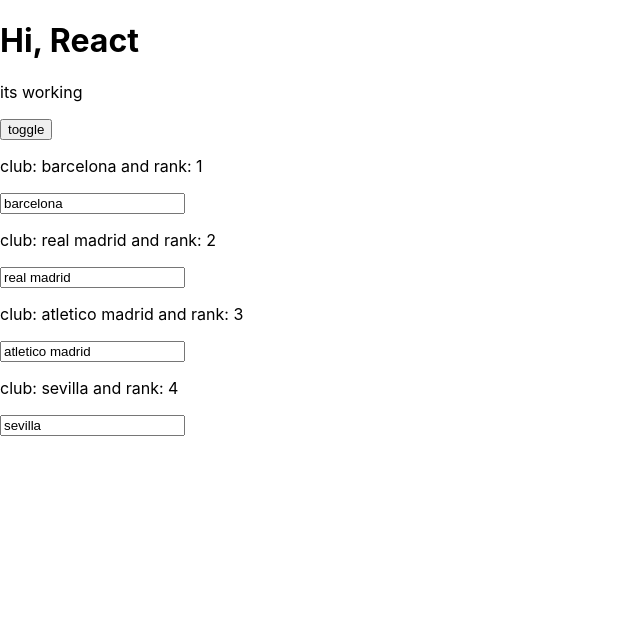
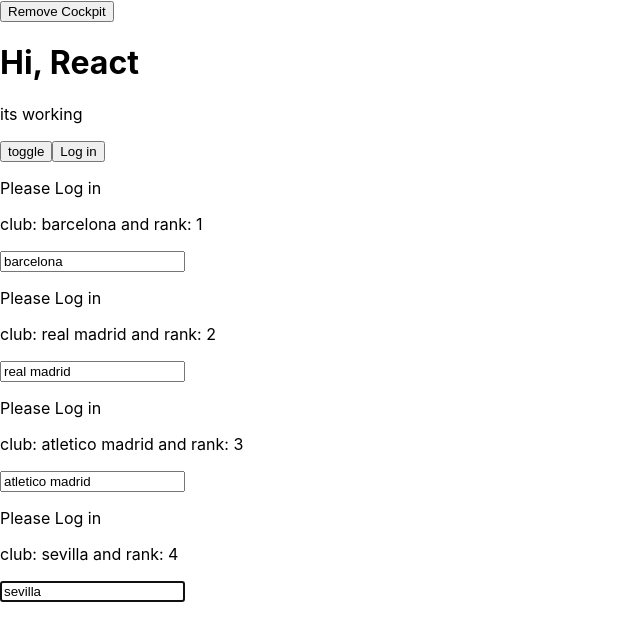
Before and after one commit to sameerskamdar/reactBeginner, a React app: page / in a window 1280 px wide. Both pictures are taken after a click on the button "toggle". Shown: the top 640 px of the page, without its empty margins (0-640 px from the left). Built offline with nearby package versions, Linux system fonts and the light colour scheme.

Commit message:
component concepts

```diff
--- a/package.json
+++ b/package.json
@@ -39,6 +39,7 @@
     "postcss-loader": "3.0.0",
     "postcss-preset-env": "6.0.6",
     "postcss-safe-parser": "4.0.1",
+    "prop-types": "^15.7.2",
     "radium": "^0.25.0",
     "react": "^16.5.2",
     "react-app-polyfill": "^0.1.3",
--- a/src/components/CockPit/Cockpit.js
+++ b/src/components/CockPit/Cockpit.js
@@ -1,24 +1,52 @@
-import React from 'react';
-import classes from './Cockpit.css'
+import React, { useEffect, useRef, useContext } from 'react';
+import classes from './Cockpit.css';
+import AuthContext from '../../context/auth-context';
 
 const cockpit = (props) => {
+  const toggleBtnRef = useRef(null);
+  const authContext = useContext(AuthContext);
+
+  console.log(authContext.authenticated);
+  useEffect(() => {
+      console.log('[Cockpit.js useEffect]')
+      /* setTimeout(()=>{
+        alert('Saved data to cloud!');
+      }, 1000); */
+      //toggleBtnRef.current.click();
+      return()=>{
+        console.log('[Cockpit.js] cleanup work in useEffect');
+      }
+    }, []);
+
+    useEffect(() => {
+      console.log('[Cockpit.js 2nd useEffect]');
+      return()=>{
+        console.log('[Cockpit.js] cleanup work in 2nd useEffect');
+      }
+    });
+
     let btnClass = "";
     if(props.showClubs){
         btnClass = classes.Red;
     }
     let assignedClasses = [];
-        if(props.persons.length <= 2){
+        if(props.personsLength <= 2){
           assignedClasses.push( classes.red);
         }
-        if(props.persons.length <= 1){
+        if(props.personsLength <= 1){
           assignedClasses.push( classes.bold );
         }
     return(
         <div className={classes.Cockpit}>
             <h1>Hi, React</h1>
             <p className={assignedClasses.join(' ')}>its working</p>
-            <button className={btnClass} onClick={props.clicked}>toggle</button>
+            <button ref={toggleBtnRef} className={btnClass} onClick={props.clicked}>toggle</button>
+           {/*  <AuthContext.Consumer>
+              {context => <button onClick={context.login}>Log in</button>}
+            </AuthContext.Consumer> */
+            }
+             <button onClick={authContext.login}>Log in</button>
         </div>
         );
 };
-export default cockpit;
+export default React.memo(cockpit);
--- a/src/components/Persons/Person/Person.js
+++ b/src/components/Persons/Person/Person.js
@@ -1,22 +1,55 @@
-import React from 'react';
-//import '../../containers/App.css';
+import React, {Component} from 'react';
 import classes from './Person.css';
-const person = (props) => {
-    // const style = {
-    //     '@media (min-width: 500px)':{
-    //         width:'450px'
-    //     }
-    // }
+import withClass from '../../../hoc/withClass';
+import PropTypes from 'prop-types';
+import Aux from '../../../hoc/Auxiliary';
+import AuthContext from '../../../context/auth-context';
+
+class Person extends Component {
+
+    constructor(props){
+        super(props);
+        this.inputElementRef = React.createRef();
+    }
+
+    static contextType = AuthContext;
+
+    getSnapshotBeforeUpdate(prevProps, prevState){
+        console.log('[Person.js] getSnapshotBeforeUpdate');
+        return { message: "Person snapshot!"};
+    }
+
+    componentDidMount(){
+        this.inputElementRef.current.focus();
+        console.log(this.context.authenticated);
+    }
+
+    componentDidUpdate(){
+        console.log('[Person.js] componentDidUpdate')
+    }
+    render(){
     console.log('[Person.js] rendering...')
     return (
+        <Aux>
+            {this.context.authenticated ? <p>Authenticated!</p> : <p>Please Log in</p>}
+            <p onClick={this.props.click}> club: {this.props.club} and
+            rank: {this.props.position}
+            </p>
+            <p>{this.props.children}</p>
+            <input type='text' onChange={this.props.changed} value={this.props.club}
+                   //ref={(inputEl) => {this.inputElement = inputEl}}
+                   ref={this.inputElementRef}
+            />
+        </Aux>
+    );
+    }
+};
 
-        <div className={classes.Person}>
-            <p onClick={props.click}> club: {props.club} and
-            rank: {props.position}
-            </p>
-            <p>{props.children}</p>
-            <input type='text' onChange={props.changed} value={props.club}/>
-        </div>
-    )
+Person.propTypes = {
+    click: PropTypes.func,
+    club: PropTypes.string,
+    position: PropTypes.number,
+    changed: PropTypes.func
 };
-export default person;
+
+export default withClass(Person, classes.Person);
--- a/src/components/Persons/Persons.js
+++ b/src/components/Persons/Persons.js
@@ -1,17 +1,54 @@
-import React from 'react';
+import React, { PureComponent } from 'react';
 import Person from './Person/Person';
 
-const persons = (props) =>  {
+class Persons extends PureComponent {
+    /* static getDerivedStateFromProps(props, state){
+        console.log('[Persons.js] getDerivedStateFromProps')
+        return state;
+    } */
+
+    /* componentWillReceiveProps(props){
+        console.log('[Persons.js] componentWillReceiveProps', props);
+    }
+ */
+   /*  shouldComponentUpdate(nextProps, nextState){
+        console.log('[Persons.js] shouldComponentUpdate');
+        if(nextProps.persons !== this.props.persons)
+        return true;
+        return true;
+    } */
+
+    getSnapshotBeforeUpdate(prevProps, prevState){
+        console.log('[Persons.js] getSnapshotBeforeUpdate');
+        return { message: "snapshot!"};
+    }
+
+   /*  componentWillUpdate(){
+
+    } */
+
+    componentDidUpdate(prevProps, prevState, snapshot){
+        console.log('[Persons.js] componentDidUpdate ');
+        console.log(snapshot)
+    }
+
+    componentWillUnmount()
+    {
+        console.log('[Persons.js] componentWillUnmount');
+    }
+
+    render(){
     console.log('[Persons.js] rendering...');
-    return props.persons.map( (person, index) => {
+    return this.props.persons.map( (person, index) => {
         return (
-            <Person click={()=>props.clicked(index)}
+            <Person click={()=>this.props.clicked(index)}
                                   club={person.club}
                                   position={person.position}
                                   key={person.id}
-                                  changed={(event)=>props.changed(event, person.id)}
+                                  changed={(event)=>this.props.changed(event, person.id)}
                                   />
       )})
-    };
+    }
+}
 
-export default persons;
+export default Persons;
--- a/src/containers/App.js
+++ b/src/containers/App.js
@@ -2,6 +2,9 @@
 import classes from './App.css';
 import Persons from '../components/Persons/Persons';
 import Cockpit from '../components/CockPit/Cockpit'
+import withClass from '../hoc/withClass';
+import Aux from '../hoc/Auxiliary';
+import Auth from '../context/auth-context'
 //import Radium, {StyleRoot} from 'radium';
 
 class App extends Component {
@@ -11,12 +14,15 @@
   }
   state = {
     persons: [
-      { id: 'adsdf', club:'barcelona', position:'1'},
-      { id: 'gbsbg', club:'real madrid', position:'2'},
-      { id: 'ujett', club:'atletico madrid', position:'3'},
-      { id: 'mry6y', club:'sevilla', position:'4'}
+      { id: 'adsdf', club:'barcelona', position: 1},
+      { id: 'gbsbg', club:'real madrid', position: 2},
+      { id: 'ujett', club:'atletico madrid', position: 3},
+      { id: 'mry6y', club:'sevilla', position: 4}
     ],
-    showClubs: false
+    showClubs: false,
+    showCockpit: true,
+    changeCounter: 0,
+    authenticated: false
   }
 
   static getDerivedStateFromProps(props, state){
@@ -24,12 +30,21 @@
     return state;
   }
 
-  componentWillMount(){
+ /*  componentWillMount(){
     console.log('[App.js] componentWillMount');
-  }
+  } */
 
   componentDidMount(){
     console.log('[App.js] componentDidMount');
+  }
+
+  shouldComponentUpdate(nextProp, nextState){
+    console.log('[App.js] shouldComponentUpdate');
+    return true;
+  }
+
+  componentDidUpdate(){
+    console.log('[App.js componentDidUpdate]');
   }
 
   switchClubName = (newClub) =>{
@@ -58,9 +73,12 @@
 
     const persons = [...this.state.persons];
     persons[clubIndex] = club;
-    this.setState({
-      persons: persons
-    })
+    this.setState((prevState, props)=>{
+      return {
+        persons: persons,
+        changeCounter: prevState.changeCounter + 1
+      };
+    });
   }
   deleteClub = (clubIndex) => {
     //const clubs = this.state.persons.slice();
@@ -77,6 +95,10 @@
     });
   }
 
+  loginHandler = () => {
+    this.setState({authenticated: true});
+  }
+
   render() {
     console.log('[App.js render]');
     let persons = null;
@@ -84,22 +106,28 @@
           persons = <Persons persons={this.state.persons}
                      clicked={this.deleteClub}
                      changed={this.clubChanged}
+                     isAuthenticated={ this.state.authenticated}
                     />;
         }
 
 
     return (
       //<StyleRoot>
-        <div className={classes.App}>
-          <Cockpit showClubs={this.state.showClubs}
-                   persons={this.state.persons}
+        <Aux classes={classes.App}>
+          <button onClick={()=>{this.setState({showCockpit: false});}}>Remove Cockpit</button>
+          <Auth.Provider value={{ authenticated: this.state.authenticated, login: this.loginHandler }}>
+          {this.state.showCockpit ?
+          (<Cockpit showClubs={this.state.showClubs}
+                   personsLength={this.state.persons.length}
                    clicked={this.toggleClubs}
-          />
+          />) : null
+          }
           {persons}
-        </div>
+          </Auth.Provider>
+        </Aux>
      // </StyleRoot>
     );
   }
 }
 
-export default App;
+export default withClass(App, classes.App);
--- /dev/null
+++ b/src/context/auth-context.js
@@ -0,0 +1,5 @@
+import React from 'react';
+
+const authContext = React.createContext({authenticated: false, login:()=>{} });
+
+export default authContext;
--- /dev/null
+++ b/src/hoc/Auxiliary.js
@@ -0,0 +1,3 @@
+const aux = props => props.children;
+
+export default aux;
--- /dev/null
+++ b/src/hoc/withClass.js
@@ -0,0 +1,11 @@
+import React from 'react';
+
+const withClass = (WrappedComponent, className) => {
+    return props => (
+        <div className={className}>
+            <WrappedComponent {...props}/>
+        </div>
+    );
+};
+
+export default withClass;
```
Also changed, not shown: 1 other file (tests, documents, lock files or other folders).
